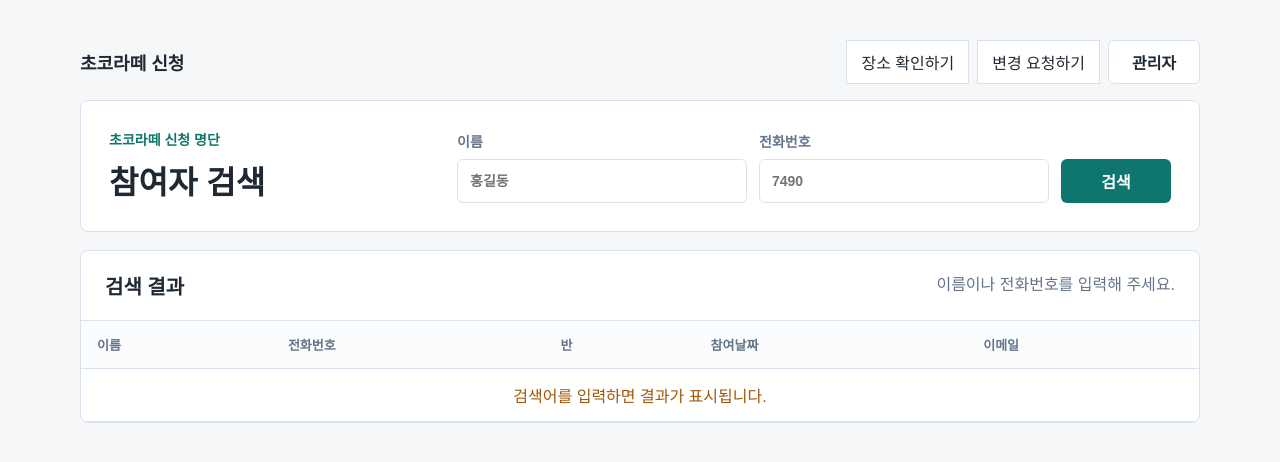
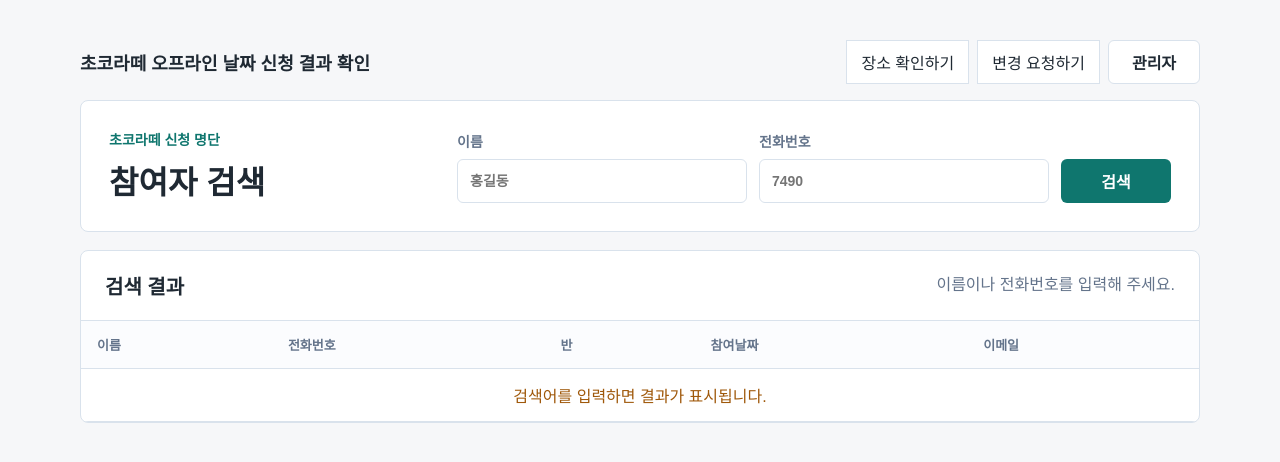
Before and after one commit to resumet/chocolatte-offline-study, a website: page public/index.html in a window 1280 px wide. Drawn offline with Linux system fonts and the light colour scheme.

Commit message:
Change title #2

```diff
--- a/public/index.html
+++ b/public/index.html
@@ -9,7 +9,7 @@
   <body>
     <main class="shell">
       <header class="topbar">
-        <div class="brand">초코라떼 신청</div>
+        <div class="brand">초코라떼 오프라인 날짜 신청 결과 확인</div>
         <nav class="top-actions" aria-label="빠른 메뉴">
           <a
             class="ghost-button link-button"
```
